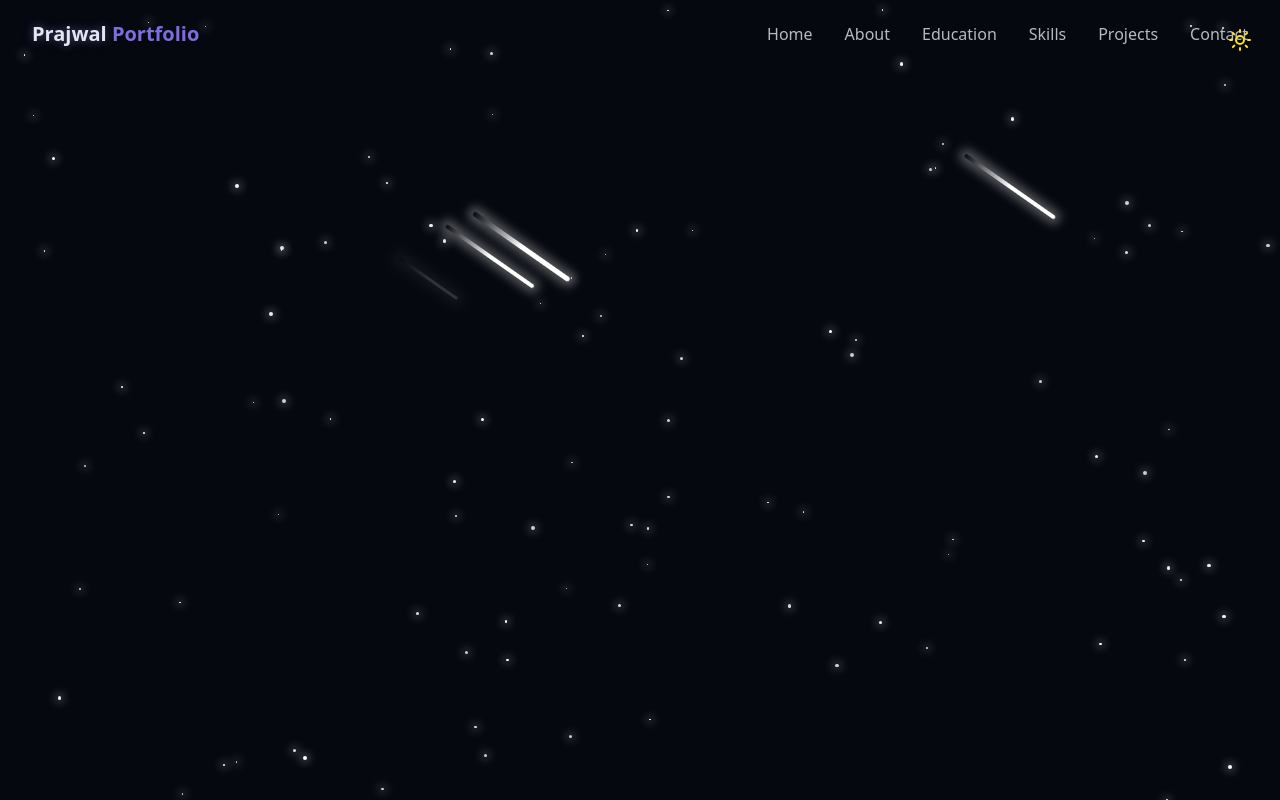
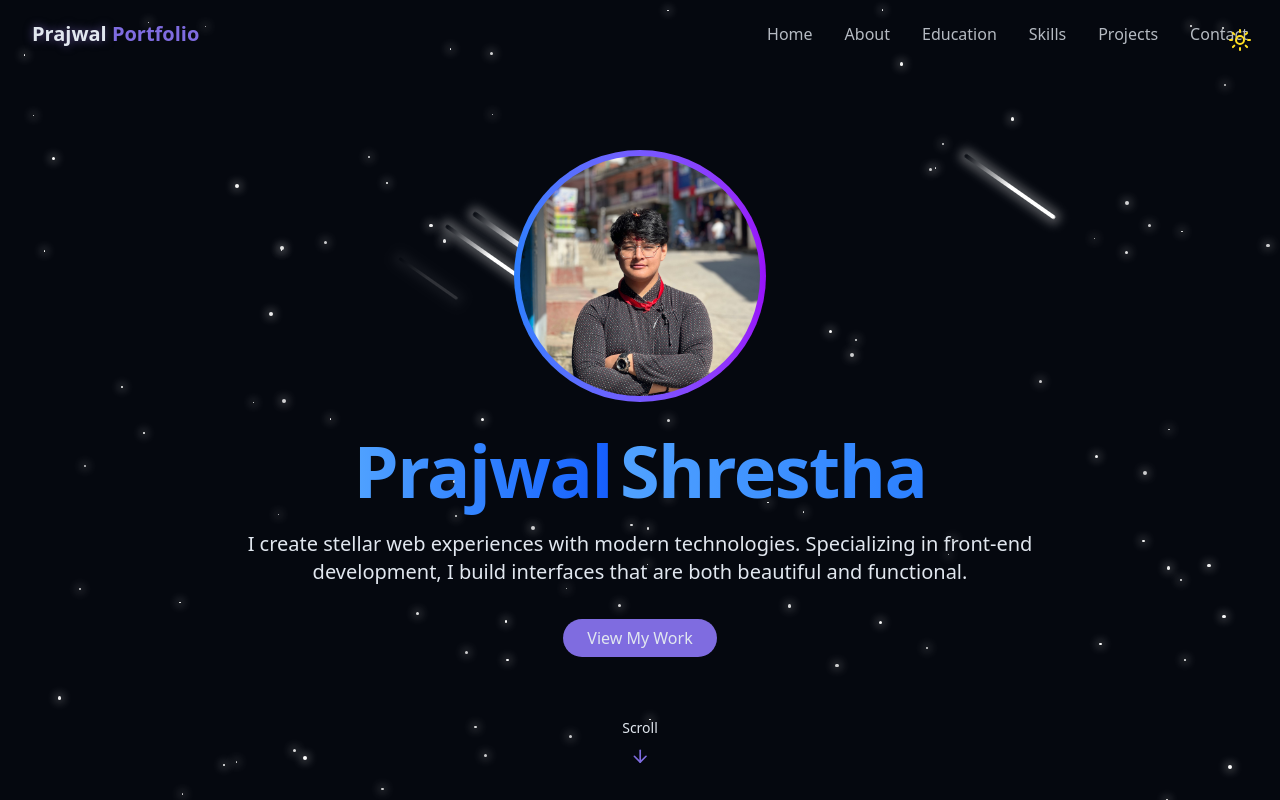
Before and after one commit to Prajwal-Shrestha/Portfoilo, a React (Vite) app: page / in a window 1280 px wide. Built offline with nearby package versions, Linux system fonts and the light colour scheme.

Commit message:
Finished HomeSection

```diff
--- a/src/components/HeroSection.jsx
+++ b/src/components/HeroSection.jsx
@@ -0,0 +1,50 @@
+import { ArrowDown } from "lucide-react";
+import Pic from "@/assets/prajwal.jpg"; // <-- update your image path
+
+export const HeroSection = () => {
+    return (
+        <section
+            id="hero"
+            className="relative min-h-screen flex flex-col items-center justify-center px-4"
+        >
+            {/* Profile Image */}
+            <div className="w-43 h-43 md:w-53 md:h-53 lg:w-63 lg:h-63 rounded-full bg-gradient-to-r from-blue-500 to-purple-600 mb-8 flex items-center justify-center">
+                <img
+                    src={Pic}
+                    alt="User"
+                    className="w-40 h-40 md:w-50 md:h-50 lg:w-60 lg:h-60 object-cover rounded-full"
+                />
+            </div>
+
+            <div className="container max-w-4xl mx-auto text-center z-10">
+                <div className="space-y-6">
+                    <h1 className="text-4xl md:text-6xl font-bold tracking-tight">
+                        <span className="text-primary opacity-0 animate-fade-in-delay-1 text-3xl md:text-5xl lg:text-7xl font-bold mb-6 bg-gradient-to-r from-blue-400 to-blue-600 bg-clip-text text-transparent">
+                            Prajwal
+                        </span>
+                        <span className="text-gradient ml-2 opacity-0 animate-fade-in-delay-2 text-3xl md:text-5xl lg:text-7xl font-bold mb-6 bg-gradient-to-r from-blue-400 to-blue-500 bg-clip-text text-transparent">
+                            Shrestha
+                        </span>
+                    </h1>
+
+                    <p className="text-lg md:text-xl text-muted-foreground max-2-2xl mx-auto opacity-0 animate-fade-in-delay-3">
+                        I create stellar web experiences with modern technologies.
+                        Specializing in front-end development, I build interfaces that are
+                        both beautiful and functional.
+                    </p>
+
+                    <div className="pt-4 opacity-0 animate-fade-in-delay-4">
+                        <a href="#projects" className="cosmic-button">
+                            View My Work
+                        </a>
+                    </div>
+                </div>
+            </div>
+
+            <div className="absolute bottom-8 left-1/2 transform -translate-x-1/2 flex flex-col items-center animate-bounce">
+                <span className="text-sm text-muted-foreground mb-2">Scroll</span>
+                <ArrowDown className="h-5 w-5 text-primary" />
+            </div>
+        </section>
+    );
+};
--- a/src/pages/Home.jsx
+++ b/src/pages/Home.jsx
@@ -1,6 +1,7 @@
 import { ThemeToggle } from "../components/ThemeToggle";
 import { Navbar } from "../components/Navbar";
 import { StarBackground } from "../components/starbackground";
+import { HeroSection } from "../components/HeroSection";
 
 export const Home = () => {
     return(
@@ -14,7 +15,9 @@ export const Home = () => {
         {/* Navbar */}
             <Navbar />
         {/* Main Content */}
-
+            <main>
+                <HeroSection />
+            </main>
         {/* Footer */}
     </div>
     );
```
Also changed, not shown: src/assets/prajwal.jpg (added).
